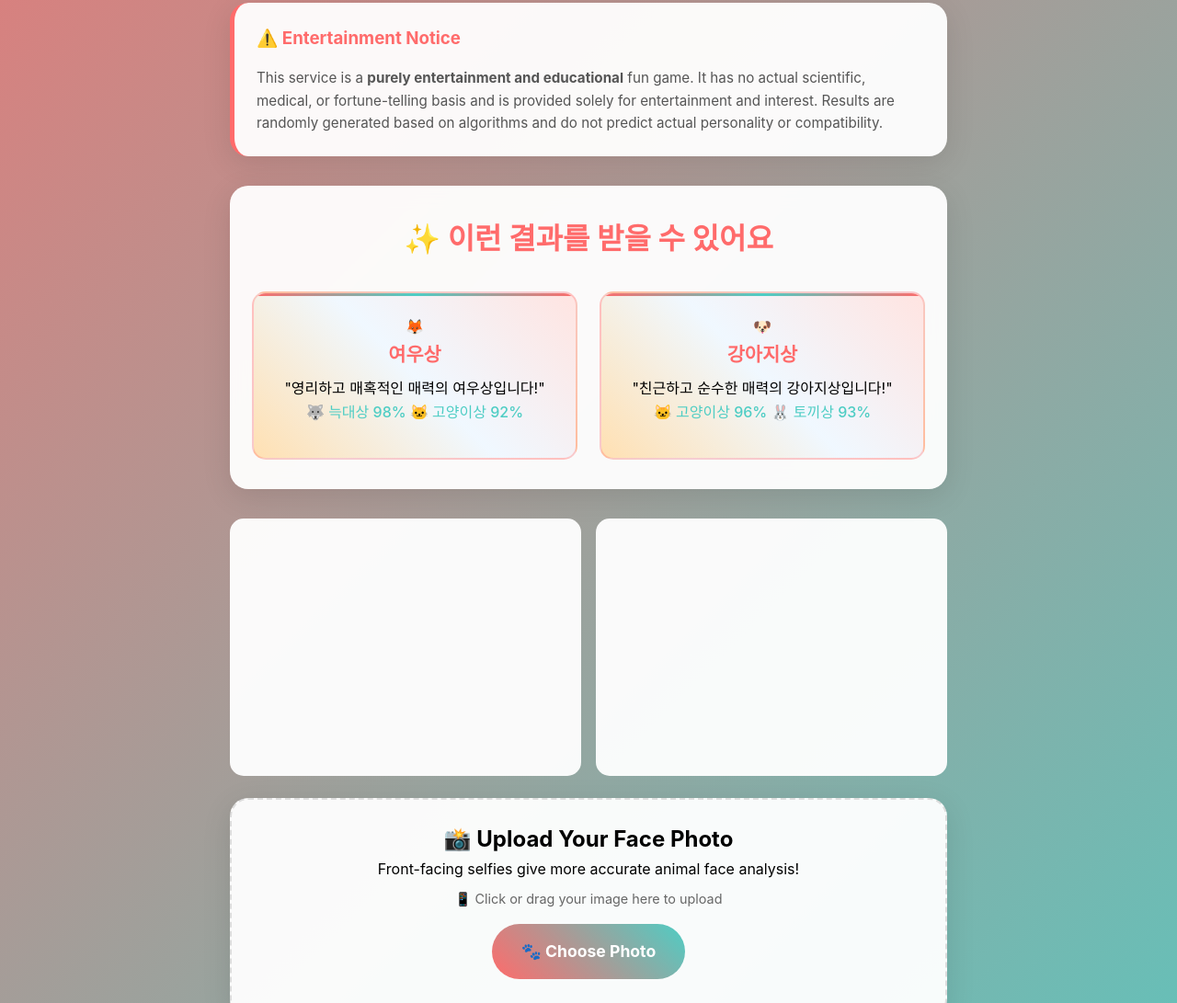
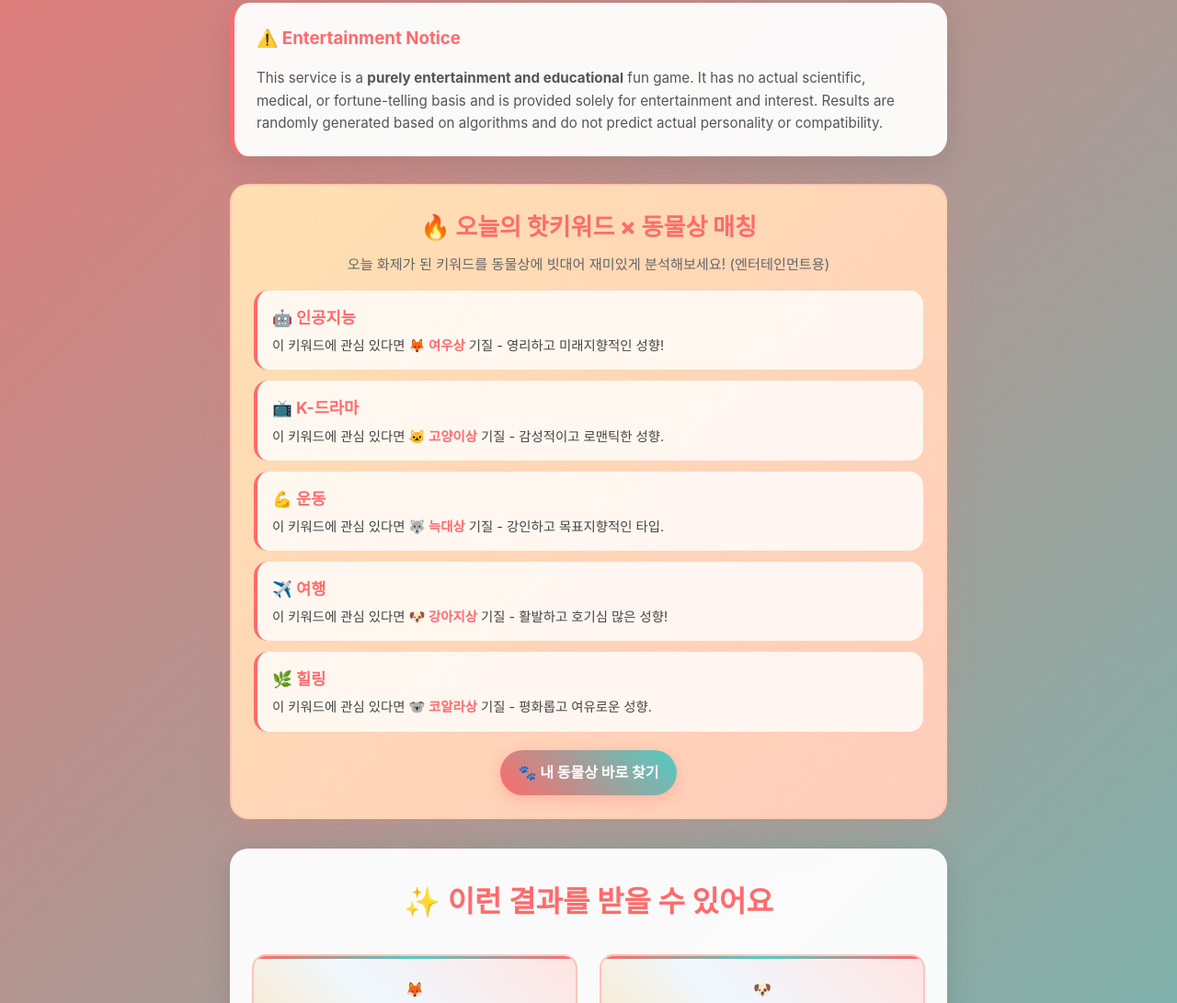
Before and after one commit to BYEONGJUJO/myanimalface, a website: page index.html in a window 1280 px wide. Shown: the part 852-1943 px from the top of the page at 92% size. Drawn offline with Linux system fonts and the light colour scheme.

Commit message:
Update index.html

```diff
--- a/index.html
+++ b/index.html
@@ -153,6 +153,103 @@
         .explanation-content p {
             margin-bottom: 1.5rem;
             text-align: justify;
+        }
+
+        /* Trend Widget Styles */
+        .animal-card{
+            background: linear-gradient(135deg, #FFE0B2 0%, #FFCCBC 100%);
+            border-radius: 20px;
+            padding: 24px;
+            margin: 30px 0;
+            box-shadow: 0 15px 35px rgba(255,107,107,0.15);
+            border: 2px solid rgba(255,107,107,0.1);
+        }
+
+        #animal-trends-title{
+            margin: 0 0 8px;
+            color: #FF6B6B;
+            font-size: clamp(20px,4vw,26px);
+            font-weight: 800;
+            text-align: center;
+        }
+
+        .animal-lead{
+            color: #666;
+            margin: 8px 0 16px;
+            text-align: center;
+            font-size: 0.95rem;
+        }
+
+        .animal-list{
+            list-style: none;
+            padding: 0;
+            margin: 0;
+            display: grid;
+            gap: 12px;
+        }
+
+        .animal-item{
+            background: rgba(255,255,255,0.8);
+            padding: 16px;
+            border-radius: 15px;
+            border-left: 4px solid #FF6B6B;
+            transition: all 0.3s ease;
+        }
+
+        .animal-item:hover{
+            transform: translateY(-2px);
+            box-shadow: 0 8px 25px rgba(255,107,107,0.2);
+            background: rgba(255,255,255,0.95);
+        }
+
+        .animal-link{
+            font-weight: 700;
+            text-decoration: none;
+            color: #FF6B6B;
+            font-size: 1.1rem;
+            display: block;
+            margin-bottom: 6px;
+        }
+
+        .animal-link:hover{
+            color: #E55A5A;
+        }
+
+        .animal-explain{
+            margin: 6px 0 0;
+            color: #444;
+            font-size: 0.9rem;
+            line-height: 1.4;
+        }
+
+        .animal-explain strong{
+            color: #FF6B6B;
+            font-weight: 700;
+        }
+
+        .animal-cta{
+            display: flex;
+            justify-content: center;
+            margin-top: 20px;
+        }
+
+        .animal-btn{
+            display: inline-block;
+            background: linear-gradient(45deg, #FF6B6B, #4ECDC4);
+            color: #fff;
+            padding: 12px 20px;
+            border-radius: 999px;
+            text-decoration: none;
+            font-weight: 700;
+            font-size: 1rem;
+            transition: all 0.3s ease;
+            box-shadow: 0 4px 15px rgba(255,107,107,0.3);
+        }
+
+        .animal-btn:hover{
+            transform: translateY(-2px);
+            box-shadow: 0 8px 25px rgba(255,107,107,0.4);
+            color: #fff;
         }
 
         /* Sample Result Cards */
@@ -713,6 +810,47 @@
                 결과는 알고리즘 기반의 임의 생성이며, 실제 성격이나 궁합을 예측하지 않습니다.
             </p>
         </div>
+
+        <!-- ============ 동물상 × 트렌드 키워드 위젯 ============ -->
+        <section id="animal-trends" class="animal-card" aria-labelledby="animal-trends-title">
+            <h2 id="animal-trends-title">🔥 오늘의 핫키워드 × 동물상 매칭</h2>
+            <p class="animal-lead" id="trendLead">오늘 화제가 된 키워드를 동물상에 빗대어 재미있게 분석해보세요! (엔터테인먼트용)</p>
+
+            <!-- 초기 HTML(SEO용) – 서버 데이터가 있으면 아래 JS가 교체 렌더 -->
+            <ol class="animal-list" id="animal-list" itemscope itemtype="https://schema.org/ItemList">
+                <li class="animal-item" itemprop="itemListElement" itemscope itemtype="https://schema.org/ListItem">
+                    <meta itemprop="position" content="1"/>
+                    <a href="/topic/인공지능" class="animal-link" itemprop="url">
+                        <span itemprop="name">🤖 인공지능</span>
+                    </a>
+                    <p class="animal-explain">이 키워드에 관심 있다면 <strong>🦊 여우상</strong> 기질 - 영리하고 미래지향적인 성향!</p>
+                </li>
+                <li class="animal-item" itemprop="itemListElement" itemscope itemtype="https://schema.org/ListItem">
+                    <meta itemprop="position" content="2"/>
+                    <a href="/topic/K-드라마" class="animal-link" itemprop="url"><span itemprop="name">📺 K-드라마</span></a>
+                    <p class="animal-explain">이 키워드에 관심 있다면 <strong>🐱 고양이상</strong> 기질 - 감성적이고 로맨틱한 성향.</p>
+                </li>
+                <li class="animal-item" itemprop="itemListElement" itemscope itemtype="https://schema.org/ListItem">
+                    <meta itemprop="position" content="3"/>
+                    <a href="/topic/운동" class="animal-link" itemprop="url"><span itemprop="name">💪 운동</span></a>
+                    <p class="animal-explain">이 키워드에 관심 있다면 <strong>🐺 늑대상</strong> 기질 - 강인하고 목표지향적인 타입.</p>
+                </li>
+                <li class="animal-item" itemprop="itemListElement" itemscope itemtype="https://schema.org/ListItem">
+                    <meta itemprop="position" content="4"/>
+                    <a href="/topic/여행" class="animal-link" itemprop="url"><span itemprop="name">✈️ 여행</span></a>
+                    <p class="animal-explain">이 키워드에 관심 있다면 <strong>🐶 강아지상</strong> 기질 - 활발하고 호기심 많은 성향!</p>
+                </li>
+                <li class="animal-item" itemprop="itemListElement" itemscope itemtype="https://schema.org/ListItem">
+                    <meta itemprop="position" content="5"/>
+                    <a href="/topic/힐링" class="animal-link" itemprop="url"><span itemprop="name">🌿 힐링</span></a>
+                    <p class="animal-explain">이 키워드에 관심 있다면 <strong>🐨 코알라상</strong> 기질 - 평화롭고 여유로운 성향.</p>
+                </li>
+            </ol>
+
+            <div class="animal-cta">
+                <a class="animal-btn" href="#uploadSection" id="trendCta">🐾 내 동물상 바로 찾기</a>
+            </div>
+        </section>
 
         <!-- 샘플 결과 카드 -->
         <div class="sample-results">
```
